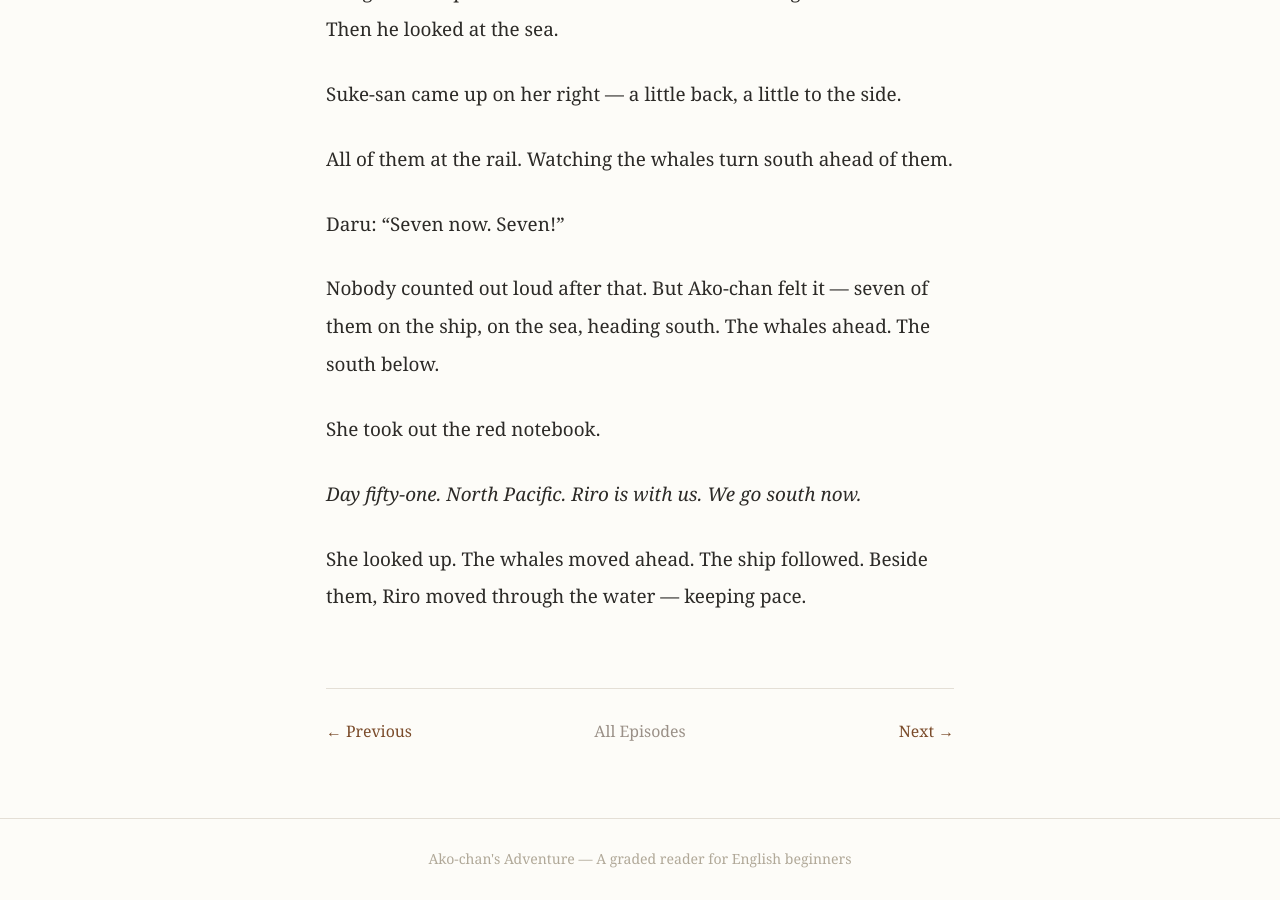
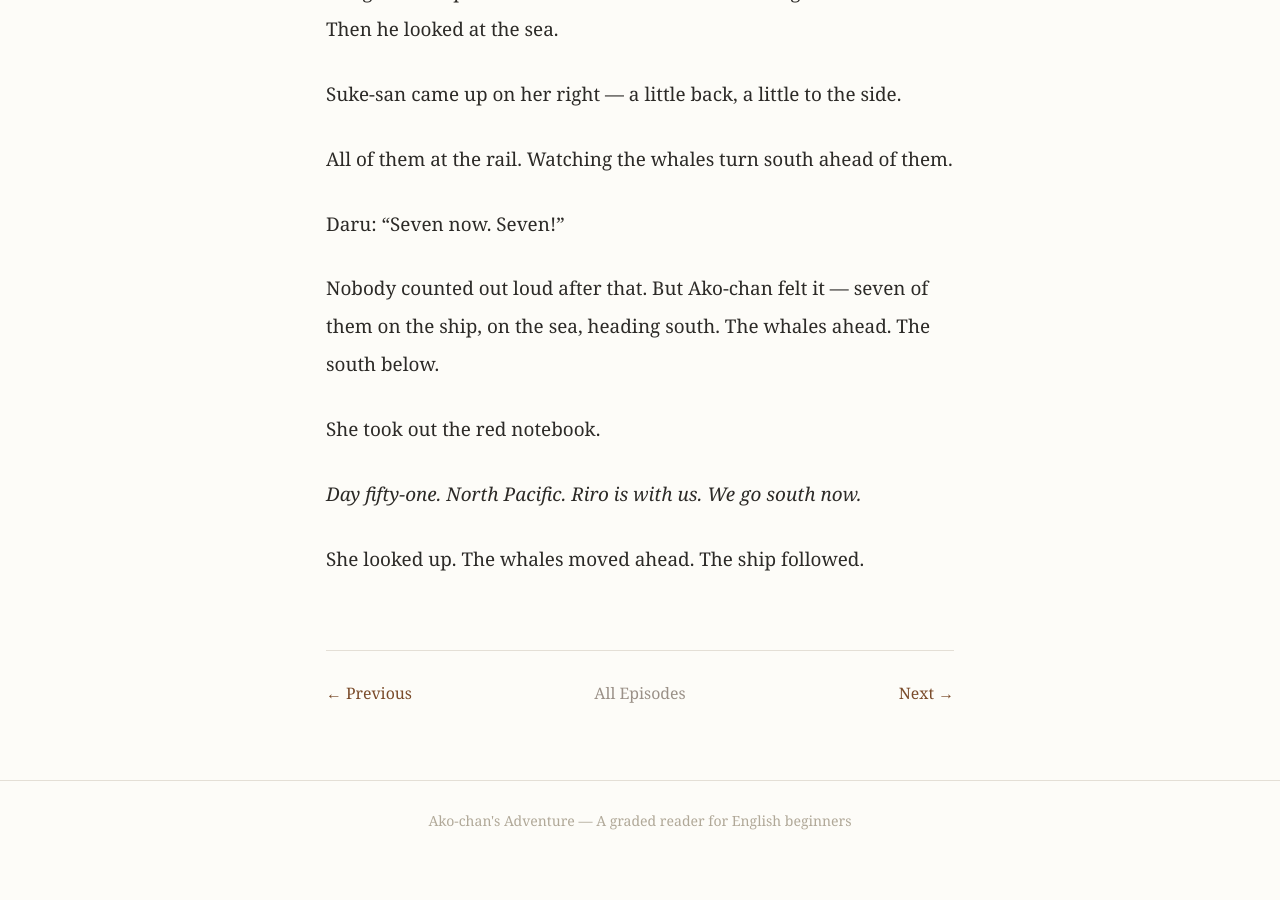
Before and after one commit to morisaki-yuichi/ako-chans-adventure, a Jekyll site: the page built from season1/chapter07/ep060.md, in a window 1280 px wide and 900 px high, scrolled down 1475 px. Built offline with Jekyll 4.4.1, drawn with Linux system fonts in a browser that asks for light colours; after the commit the page ends 2337 px from its top, so only the background shows below that.

Commit message:
Revert Ep60 ending to original — remove 'keeping pace' line

```diff
--- a/season1/chapter07/ep060.md
+++ b/season1/chapter07/ep060.md
@@ -54,4 +54,4 @@ She took out the red notebook.
 
 *Day fifty-one. North Pacific. Riro is with us. We go south now.*
 
-She looked up. The whales moved ahead. The ship followed. Beside them, Riro moved through the water — keeping pace.
+She looked up. The whales moved ahead. The ship followed.
```
Also changed, not shown: other parts of season1/chapter07/ep060.md (+1 -1 lines), planning/timeline.md (+1 -2 lines).
